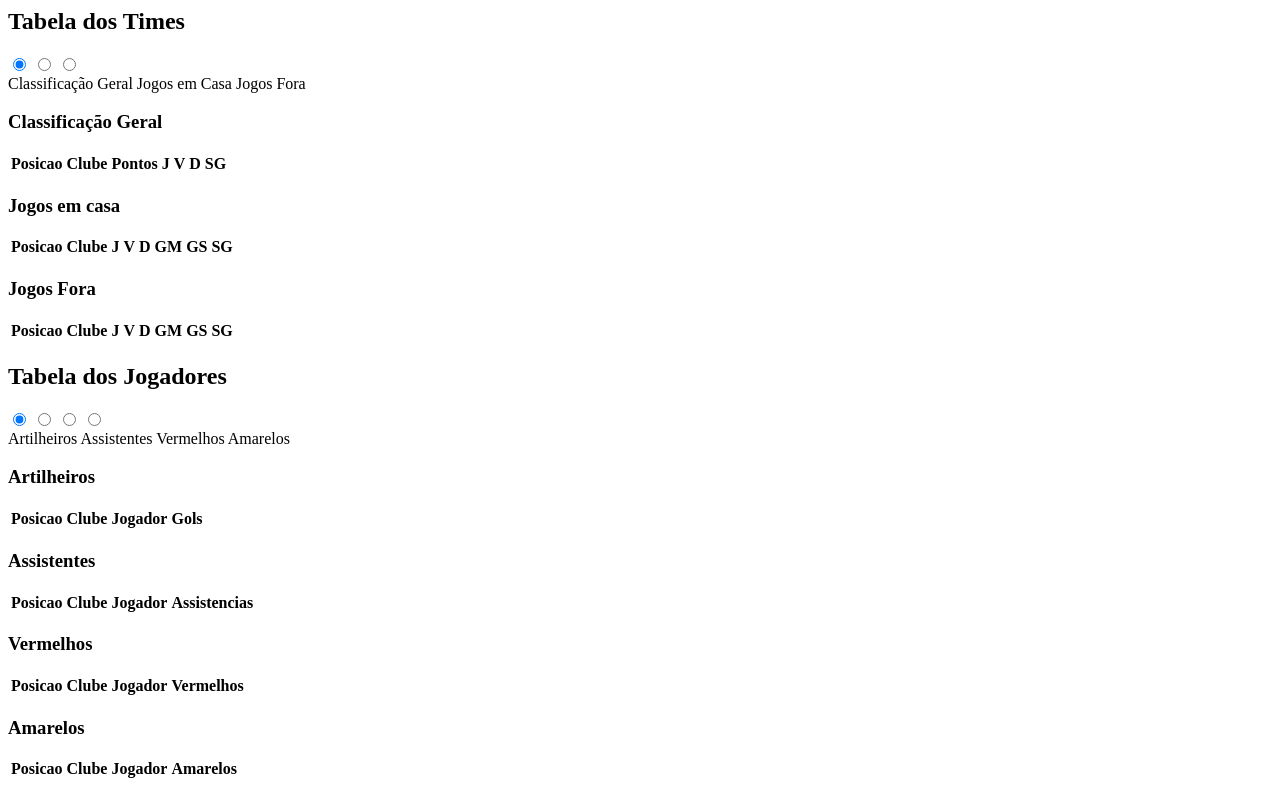
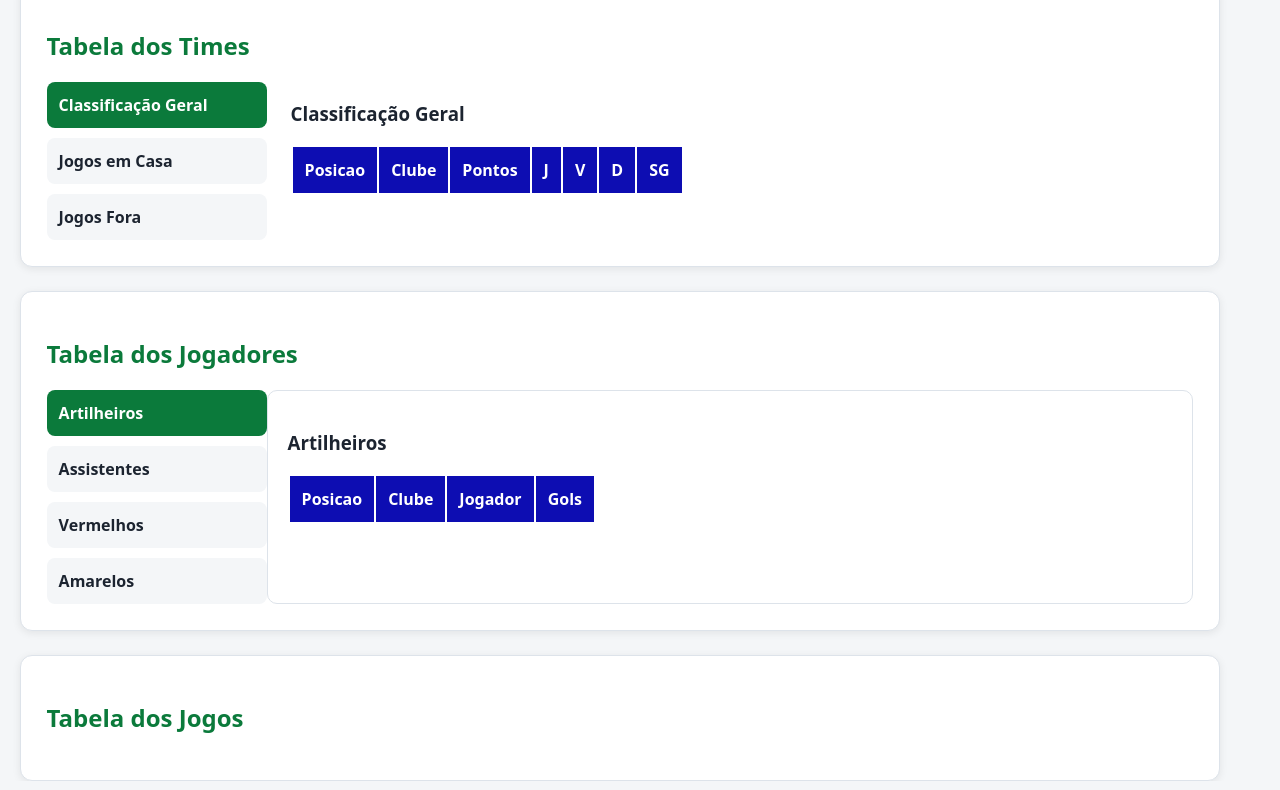
Before and after one commit to Jeansfjr/TCA, a plain HTML site: page index.html in a window 1280 px wide. Shown: the part 481-1271 px from the top of the page. Drawn offline with Linux system fonts and the light colour scheme.

Commit message:
Colocando " que faltaram

```diff
--- a/index.html
+++ b/index.html
@@ -3,9 +3,9 @@
 <head>
   <meta charset="UTF-8">
   <meta name="viewport" content="width=device-width, initial-scale=1">
-  <link rel="stylesheet" href=css/geral.css">
-  <link rel="stylesheet" href=css/times.css">
-  <link rel="stylesheet" href=css/jogadores.css">
+  <link rel="stylesheet" href="css/geral.css">
+  <link rel="stylesheet" href="css/times.css">
+  <link rel="stylesheet" href="css/jogadores.css">
   <title>Brasileirão 2026 - TCA de Banco de Dados</title>
 </head>
 <body>
```
